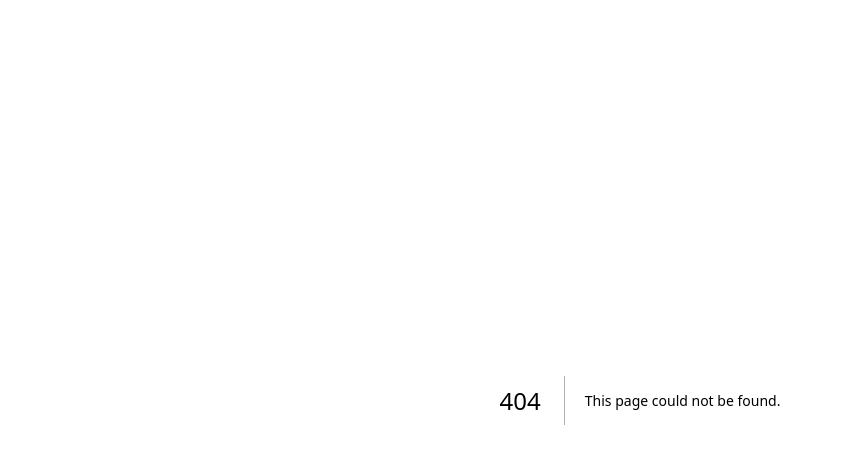
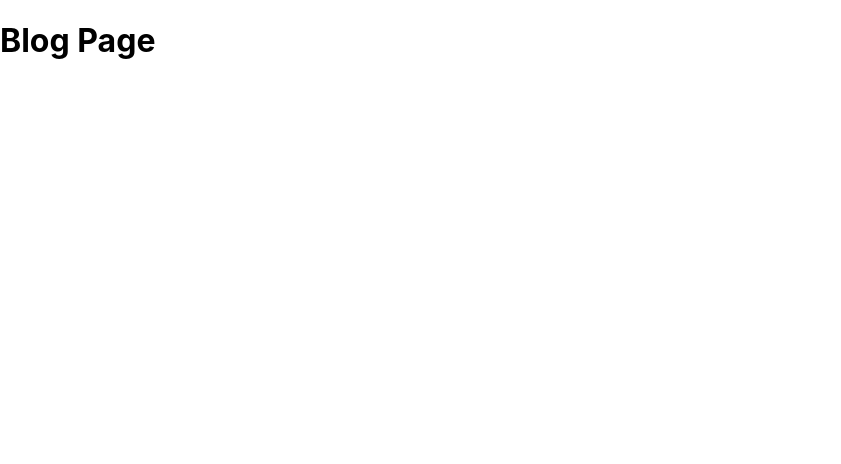
Before and after one commit to Leon-Masakuna/NextJS, a Next.js app: page /blog in a window 1280 px wide. Before the commit this address had no page. Shown: the top 464 px of the page, without its empty margins (0-841 px from the left). Built offline with nearby package versions, Linux system fonts and the light colour scheme.

Commit message:
feat : blog page index

```diff
--- a/pages/api/hello.js
+++ /dev/null
@@ -1,5 +0,0 @@
-// Next.js API route support: https://nextjs.org/docs/api-routes/introduction
-
-export default function handler(req, res) {
-  res.status(200).json({ name: 'John Doe' })
-}
--- /dev/null
+++ b/pages/blog/index.js
@@ -0,0 +1,5 @@
+function Blog() {
+  return <h1>Blog Page</h1>;
+}
+
+export default Blog;
```
